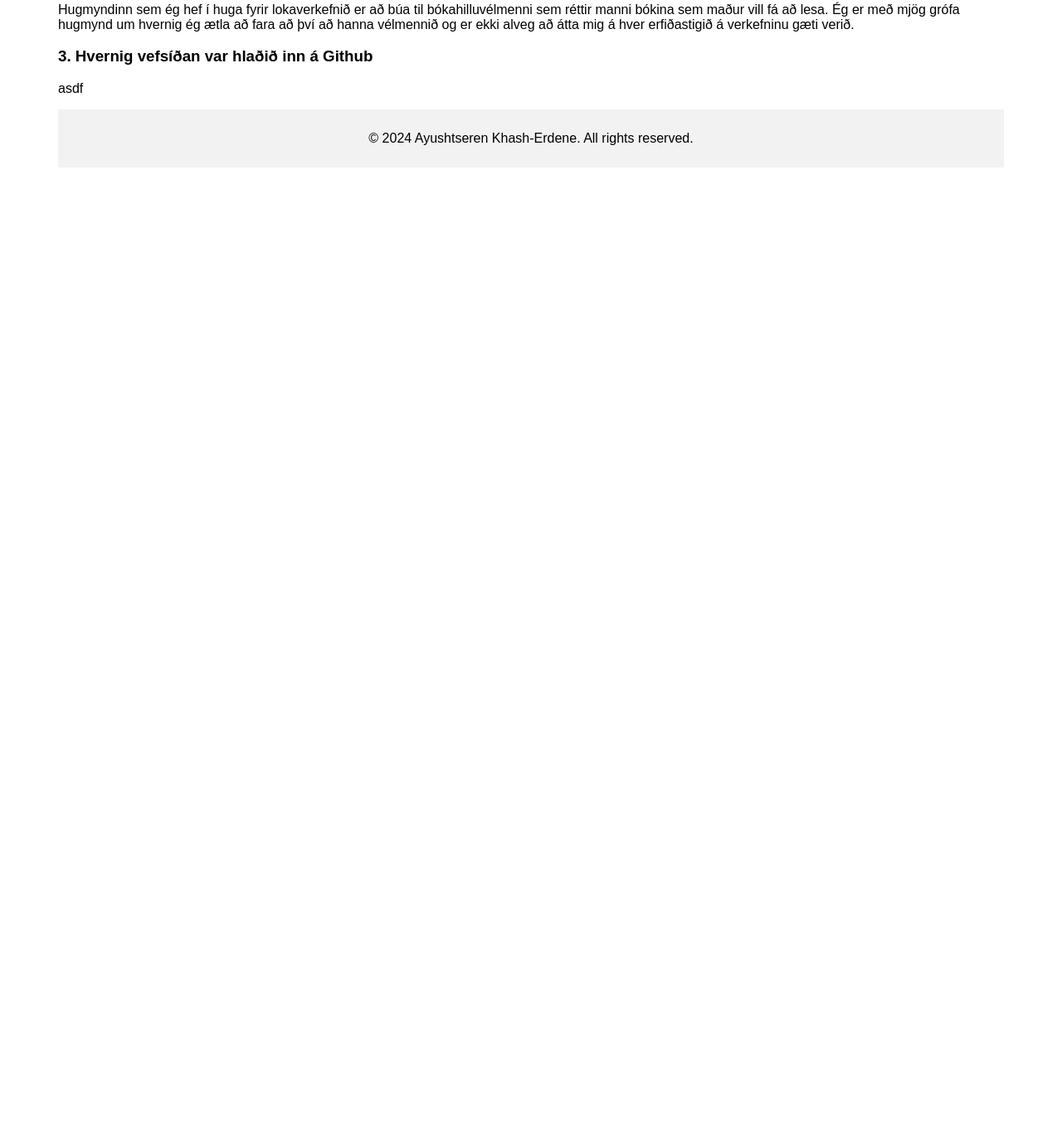
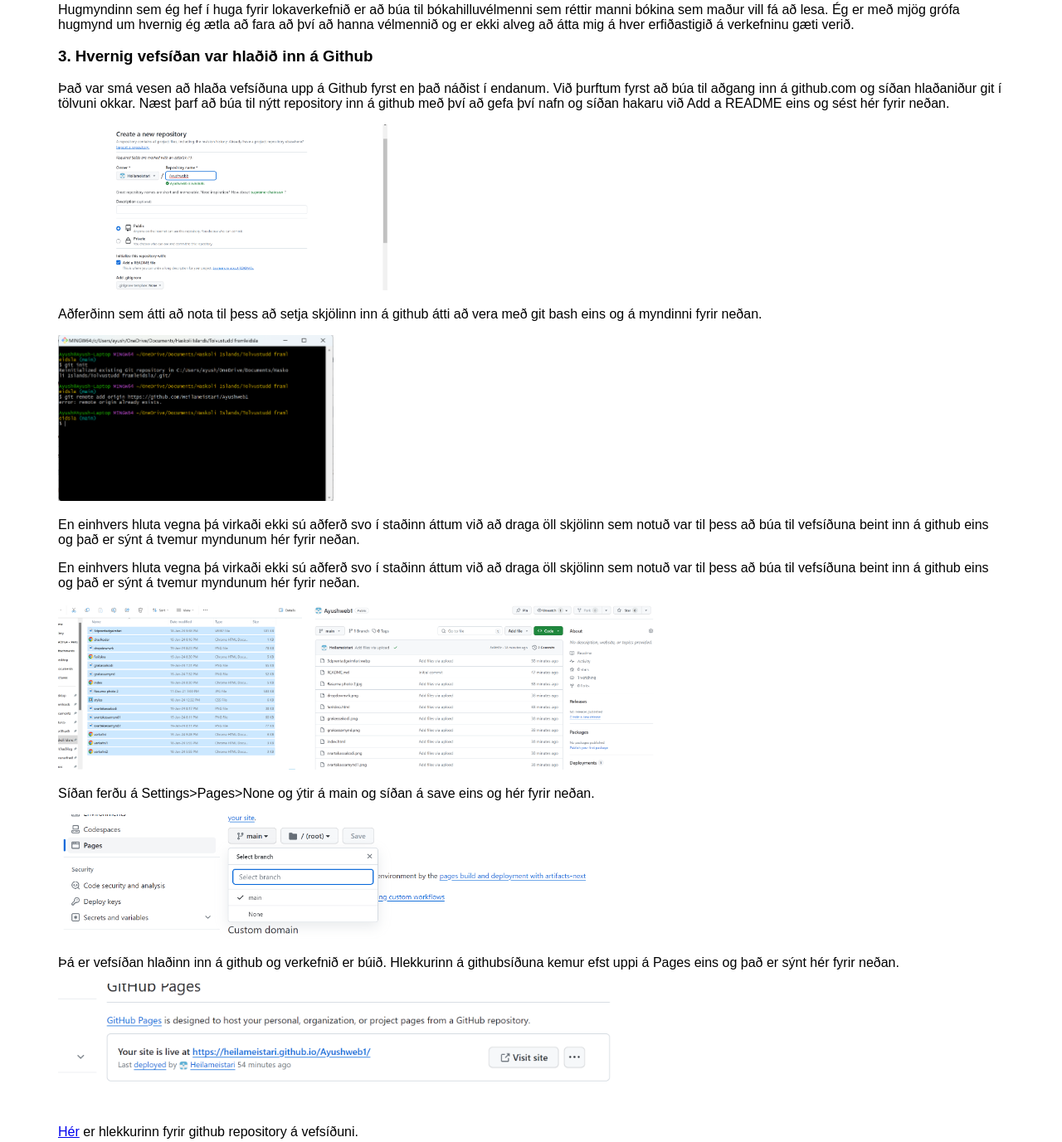
Before and after one commit to Heilameistari/Ayushweb1, a plain HTML site: page verkefni.html in a window 1280 px wide. Shown: the part 2166-3543 px from the top of the page at 83% size. Before the commit the page ends 2388 px from the top, so only its background shows below. Drawn offline with Linux system fonts and the light colour scheme.

Commit message:
Add files via upload

```diff
--- a/verkefni.html
+++ b/verkefni.html
@@ -113,7 +113,21 @@
             <p>Það sem ég vil fá út úr áfanganum er að kunna að nota 3D prentara þannig að ég get notað það til þess að geta hannað hvað sem ég vill. </p>
             <p>Hugmyndinn sem ég hef í huga fyrir lokaverkefnið er að búa til bókahilluvélmenni sem réttir manni bókina sem maður vill fá að lesa. Ég er með mjög grófa hugmynd um hvernig ég ætla að fara að því að hanna vélmennið og er ekki alveg að átta mig á hver erfiðastigið á verkefninu gæti verið.  </p>
             <h3>3. Hvernig vefsíðan var hlaðið inn á Github</h3>
-            <p>asdf</p>
+            <p>Það var smá vesen að hlaða vefsíðuna upp á Github fyrst en það náðist í endanum. Við þurftum fyrst að búa til aðgang inn á github.com og síðan hlaðaniður git í tölvuni okkar. Næst þarf að búa til nýtt repository inn á github með því að gefa því nafn og síðan hakaru við Add a README eins og sést hér fyrir neðan. </p>
+             <img  src="githubrepo.png" alt="Description of the image"  height="200">
+            <p>Aðferðinn sem átti að nota til þess að setja skjölinn inn á github átti að vera með git bash eins og á myndinni fyrir neðan.</p>
+            <img  src="gitbash.png" alt="Description of the image"  height="200">
+            <p>En einhvers hluta vegna þá virkaði ekki sú aðferð svo í staðinn áttum við að draga öll skjölinn sem notuð var til þess að búa til vefsíðuna beint inn á github eins og það er sýnt á tvemur myndunum hér fyrir neðan. </p>
+            <p>En einhvers hluta vegna þá virkaði ekki sú aðferð svo í staðinn áttum við að draga öll skjölinn sem notuð var til þess að búa til vefsíðuna beint inn á github eins og það er sýnt á tvemur myndunum hér fyrir neðan. </p>
+
+            <img  src="vefsidufile.png" alt="Description of the image"  height="200">
+
+            <img  src="githubskjol.png" alt="Description of the image"  height="200">
+            <p>Síðan ferðu á Settings>Pages>None og ýtir á main og síðan á save eins og hér fyrir neðan.  </p>
+            <img  src="githubmain.png" alt="Description of the image"  height="150">
+            <p>Þá er vefsíðan hlaðinn inn á github og verkefnið er búið. Hlekkurinn á githubsíðuna kemur efst uppi á Pages eins og það er sýnt hér fyrir neðan.</p>
+            <img  src="githubvefur.png" alt="Description of the image"  height="150">
+            <p><a href="https://github.com/Heilameistari/Ayushweb1">Hér</a> er hlekkurinn fyrir github repository á vefsíðuni. </p>
         </section>
     </main>
     <footer>
```
Also changed, not shown: Screenshot 2024-01-22 135823.png (added), gitbash.png (added), githubmain.png (added), githubrepo.png (added), githubskjol.png (added), githubvefur.png (added), vefsidufile.png (added), 1 other file.
